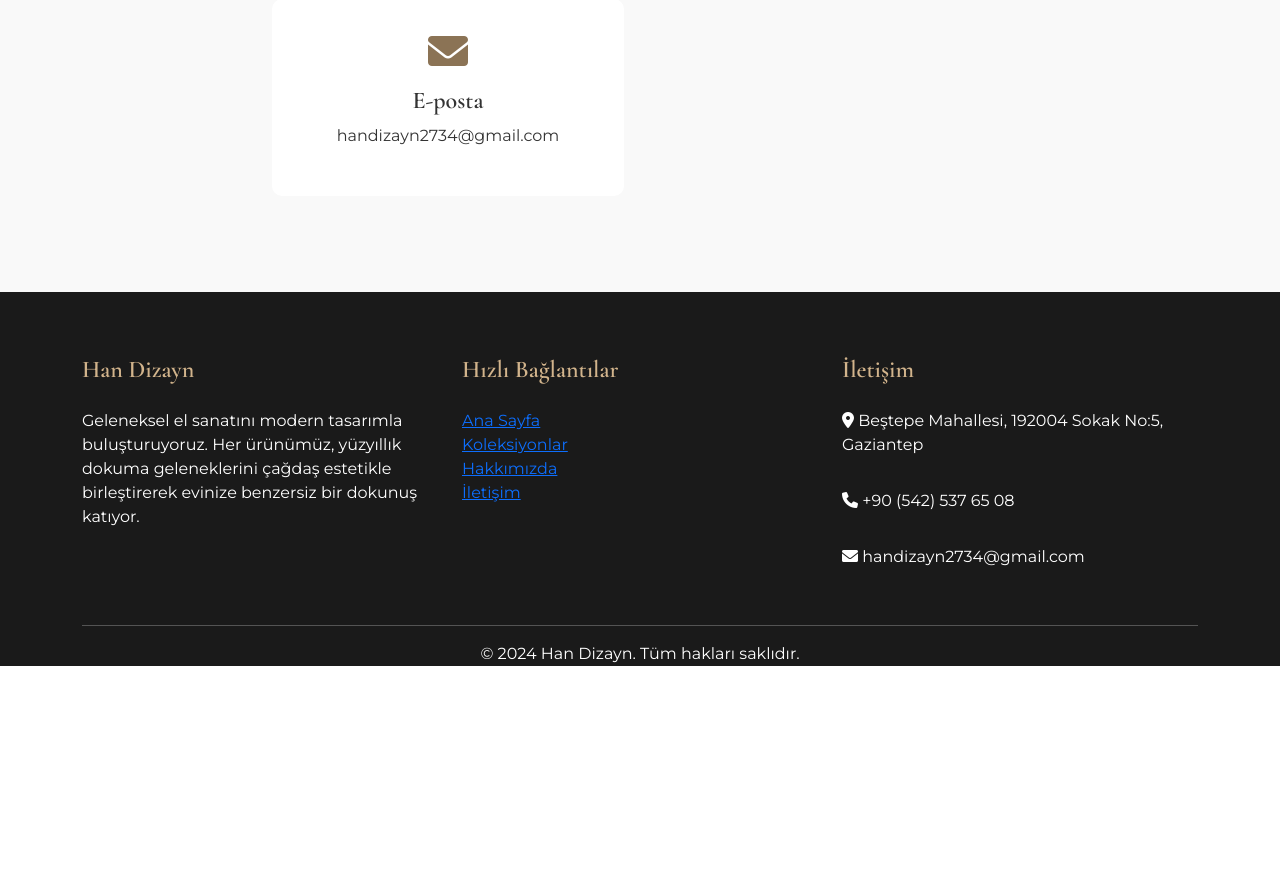
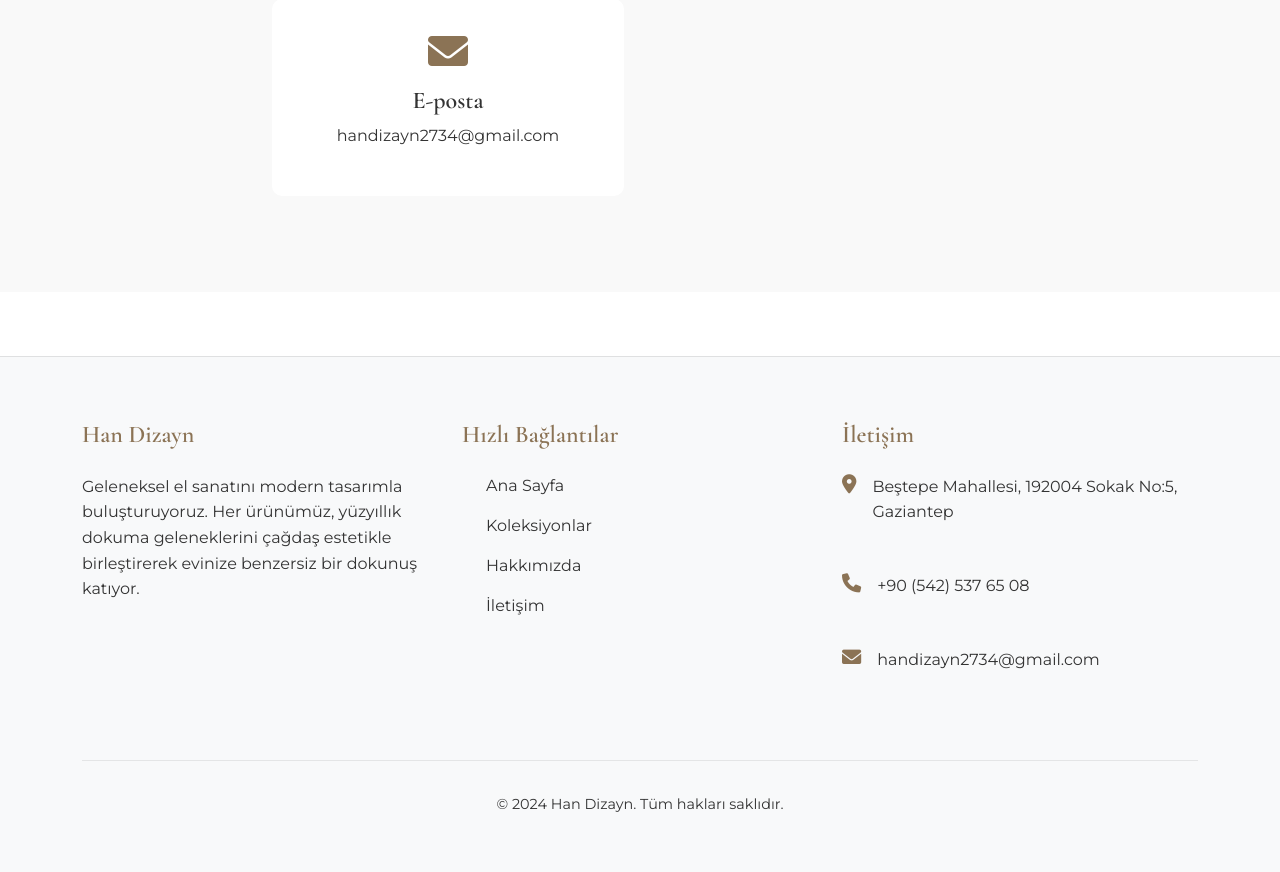
Before and after one commit to Zeronsyler/Handizayn, a Flask app: page / in a window 1280 px wide. Shown: the part 2728-3600 px from the top of the page. Before the commit the page ends 3394 px from the top, so only its background shows below. Run offline with Flask 3, Linux system fonts and the light colour scheme; data comes from the database, SQL or seed files in the repository; data that the repository does not hold is empty.

Commit message:
Enhance footer styling with modern design and animations

```diff
--- a/static/css/style.css
+++ b/static/css/style.css
@@ -343,66 +343,97 @@ h1, h2, h3, h4, h5, h6 {
 
 /* Footer */
 .footer {
-    background: var(--dark-color);
-    color: var(--light-color);
-    padding: 4rem 0 0;
+    background-color: #f8f9fa;
+    padding: 4rem 0 2rem;
+    margin-top: 4rem;
+    border-top: 1px solid rgba(0, 0, 0, 0.1);
 }
 
-.footer-logo {
-    width: 80px;
-    height: auto;
+.footer h4 {
+    color: var(--primary-color);
+    font-size: 1.5rem;
+    margin-bottom: 1.5rem;
+    font-weight: 600;
+}
+
+.footer p {
+    color: var(--text-color);
+    line-height: 1.6;
+    margin-bottom: 1.5rem;
+}
+
+.footer .list-unstyled li {
     margin-bottom: 1rem;
 }
 
-.footer h4 {
-    margin-bottom: 1.5rem;
-    color: var(--secondary-color);
+.footer .list-unstyled a {
+    color: var(--text-color);
+    text-decoration: none;
+    transition: var(--transition);
+    position: relative;
+    padding-left: 1.5rem;
+    display: inline-block;
 }
 
-.footer-links ul {
-    list-style: none;
-    padding: 0;
+.footer .list-unstyled a::before {
+    content: '→';
+    position: absolute;
+    left: 0;
+    opacity: 0;
+    transition: var(--transition);
 }
 
-.footer-links a {
-    color: var(--light-color);
-    text-decoration: none;
-    transition: var(--transition);
-    display: inline-block;
-    margin-bottom: 0.5rem;
+.footer .list-unstyled a:hover {
+    color: var(--primary-color);
+    padding-left: 2rem;
 }
 
-.footer-links a:hover {
-    color: var(--secondary-color);
-    transform: translateX(5px);
+.footer .list-unstyled a:hover::before {
+    opacity: 1;
 }
 
-.social-links {
+.footer .contact-info li {
+    display: flex;
+    align-items: flex-start;
+    margin-bottom: 1rem;
+}
+
+.footer .contact-info i {
+    color: var(--primary-color);
+    margin-right: 1rem;
+    font-size: 1.2rem;
+}
+
+.footer .contact-info span {
+    color: var(--text-color);
+    line-height: 1.6;
+}
+
+.footer hr {
+    margin: 2rem 0;
+    opacity: 0.1;
+}
+
+.footer .text-center {
+    color: var(--text-color);
+    font-size: 0.9rem;
+}
+
+.footer .social-links {
     margin-top: 1.5rem;
 }
 
-.social-links a {
-    color: var(--light-color);
+.footer .social-links a {
+    color: var(--text-color);
     font-size: 1.5rem;
-    margin-right: 1rem;
+    margin-right: 1.5rem;
     transition: var(--transition);
 }
 
-.social-links a:hover {
-    color: var(--secondary-color);
-    transform: translateY(-5px);
-}
-
-.footer-contact i {
-    margin-right: 0.5rem;
-    color: var(--secondary-color);
-}
-
-.footer-bottom {
-    margin-top: 3rem;
-    padding: 1.5rem 0;
-    text-align: center;
-    border-top: 1px solid rgba(255, 255, 255, 0.1);
+.footer .social-links a:hover {
+    color: var(--primary-color);
+    transform: translateY(-3px);
+    display: inline-block;
 }
 
 /* Back to Top Button */
```
